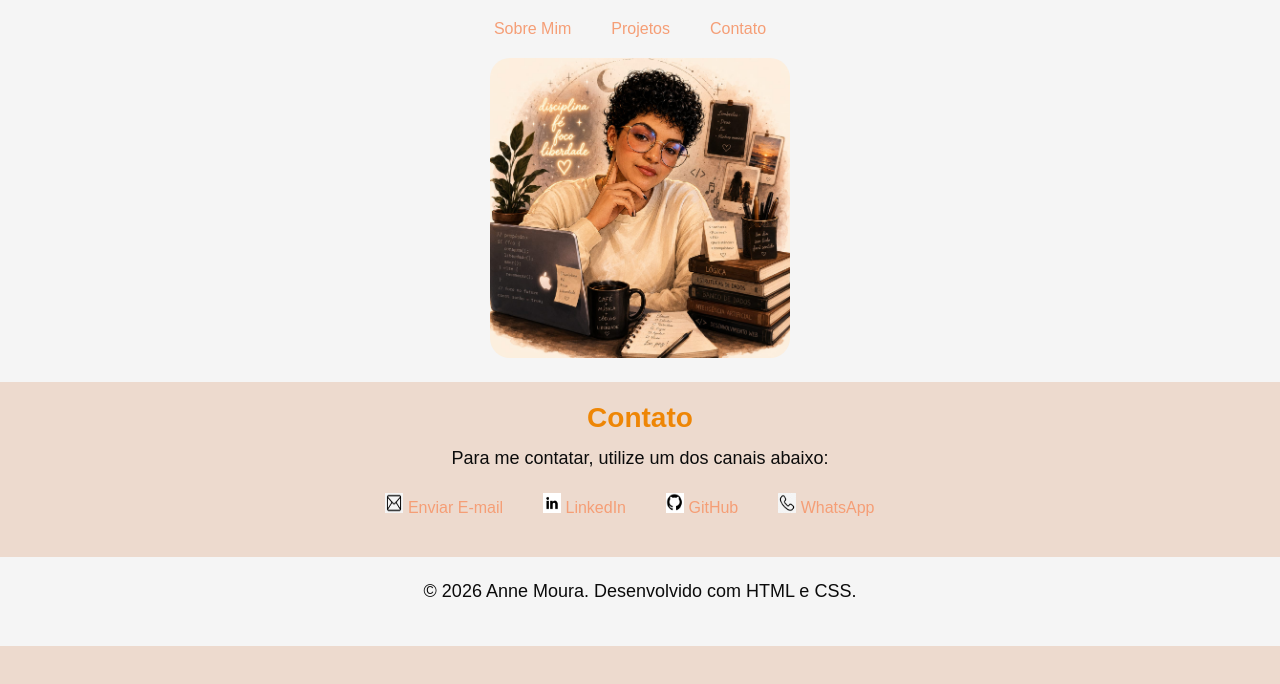
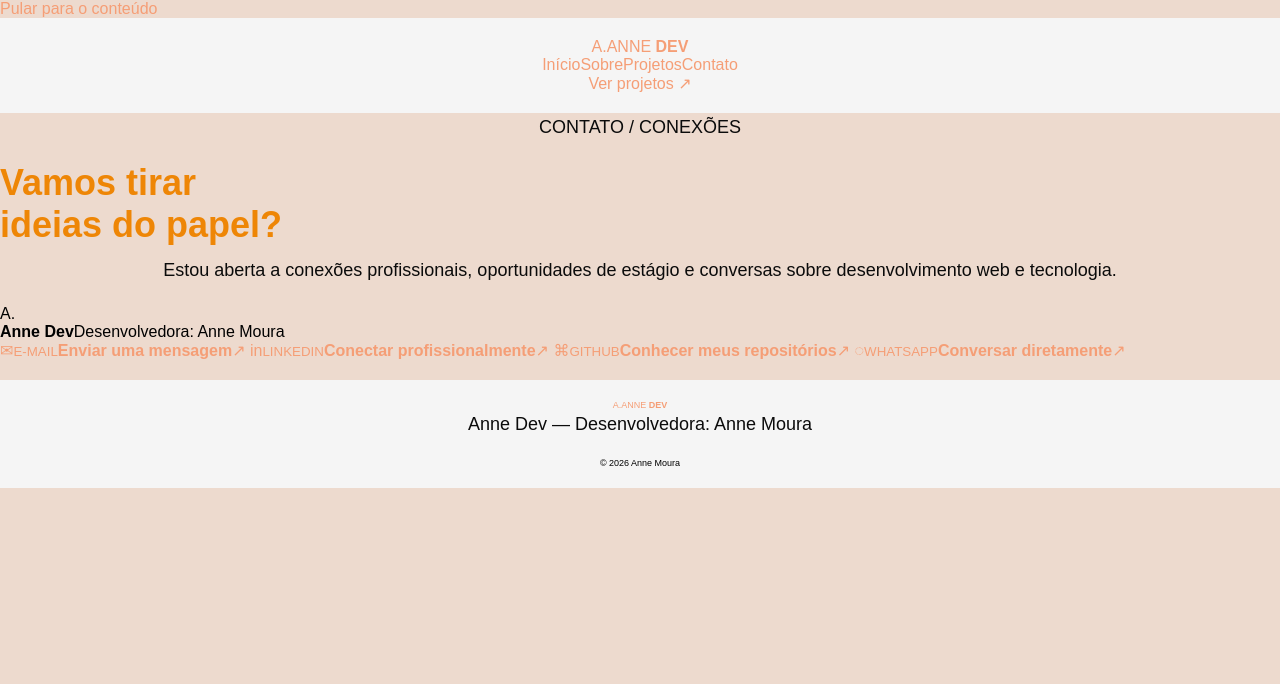
Before and after one commit to annemoura/portfolio-pessoal, a plain HTML site: page contato.html in a window 1280 px wide. Drawn offline with Linux system fonts and the light colour scheme.

Commit message:
feat: redesign Anne Dev contact page

```diff
--- a/contato.html
+++ b/contato.html
@@ -1,55 +1,34 @@
 <!DOCTYPE html>
-<html lang="pt-br">
-
+<html lang="pt-BR">
 <head>
   <meta charset="UTF-8">
   <meta name="viewport" content="width=device-width, initial-scale=1.0">
+  <meta name="theme-color" content="#171522">
+  <meta name="description" content="Entre em contato com Anne Moura, estudante de Ciência da Computação e desenvolvedora em formação.">
+  <title>Contato | Anne Dev — Anne Moura</title>
+  <link rel="preconnect" href="https://fonts.googleapis.com">
+  <link rel="preconnect" href="https://fonts.gstatic.com" crossorigin>
+  <link href="https://fonts.googleapis.com/css2?family=DM+Sans:wght@400;500;600;700&family=Space+Grotesk:wght@400;500;600;700&display=swap" rel="stylesheet">
   <link rel="stylesheet" href="style.css">
-    <title>Contato</title>
 </head>
-
 <body>
-    <header>
-        <ul class="menu">
-            <li><a href="index.html">Sobre Mim</a></li>
-            <li><a href="projetos.html">Projetos</a></li>
-            <li><a href="contato.html">Contato</a></li>
-        </ul>
-
-        <img class="foto-perfil" src="img/capa.jpeg" alt="foto de perfil">
-
-    </header>
-
-    <main>
-        <section class="contato">
-            <h2>Contato</h2>
-            <p>Para me contatar, utilize um dos canais abaixo:</p>
-
-            <div class="contato-info">
-
-
-
-
-                <li><a href="mailto:arymoura169@gmail.com"> <img src="img/email.jpg" alt="Enviar E-mail"> Enviar
-                        E-mail</a></li>
-                <li><a href="https://www.linkedin.com/in/aryane-moura-4a4567319/" target="_blank"> <img
-                            src="img/linkedin.jpg" alt="LinkedIn"> LinkedIn</a></li>
-                <li><a href="https://github.com/annemoura" target="_blank"> <img src="img/github.jpg" alt="GitHub">
-                        GitHub</a></li>
-
-                <li><a href="https://wa.me/5591986021378" target="_blank"> <img src="img/tel.jpg" alt="WhatsApp">
-                        WhatsApp</a></li>
-
-
+  <a class="skip-link" href="#conteudo">Pular para o conteúdo</a>
+  <header class="site-header"><div class="container nav-wrap">
+    <a class="brand" href="index.html"><span class="brand-mark">A<span>.</span></span><span>ANNE <strong>DEV</strong></span></a>
+    <nav class="main-nav" aria-label="Navegação principal"><a href="index.html">Início</a><a href="index.html#sobre">Sobre</a><a href="projetos.html">Projetos</a><a class="active" href="contato.html">Contato</a></nav>
+    <a class="nav-cta" href="projetos.html">Ver projetos <span aria-hidden="true">↗</span></a>
+  </div></header>
+  <main id="conteudo" class="container contact-main">
+    <section class="contact-panel">
+      <div class="contact-copy"><p class="eyebrow">CONTATO / CONEXÕES</p><h1>Vamos tirar<br><span class="gradient-text">ideias do papel?</span></h1><p>Estou aberta a conexões profissionais, oportunidades de estágio e conversas sobre desenvolvimento web e tecnologia.</p><div class="contact-signature"><span class="brand-mark">A<span>.</span></span><div><strong>Anne Dev</strong><span>Desenvolvedora: Anne Moura</span></div></div></div>
+      <div class="contact-links">
+        <a class="contact-link" href="mailto:arymoura169@gmail.com"><span class="contact-icon">✉</span><span><small>E-MAIL</small><strong>Enviar uma mensagem</strong></span><span class="contact-arrow">↗</span></a>
+        <a class="contact-link" href="https://www.linkedin.com/in/aryane-moura-4a4567319/" target="_blank" rel="noopener noreferrer"><span class="contact-icon">in</span><span><small>LINKEDIN</small><strong>Conectar profissionalmente</strong></span><span class="contact-arrow">↗</span></a>
+        <a class="contact-link" href="https://github.com/annemoura" target="_blank" rel="noopener noreferrer"><span class="contact-icon">⌘</span><span><small>GITHUB</small><strong>Conhecer meus repositórios</strong></span><span class="contact-arrow">↗</span></a>
+        <a class="contact-link" href="https://wa.me/5591986021378" target="_blank" rel="noopener noreferrer"><span class="contact-icon">◌</span><span><small>WHATSAPP</small><strong>Conversar diretamente</strong></span><span class="contact-arrow">↗</span></a>
       </div>
     </section>
   </main>
-
-    <footer>
-        <p>&copy; 2026 Anne Moura. Desenvolvido com HTML e CSS.</p>
-    </footer>
+  <footer class="site-footer"><div class="container footer-inner"><a class="brand" href="index.html"><span class="brand-mark">A<span>.</span></span><span>ANNE <strong>DEV</strong></span></a><p>Anne Dev — Desenvolvedora: Anne Moura</p><span>© 2026 Anne Moura</span></div></footer>
 </body>
-
-
-
 </html>
```
Lines whose indentation alone changed are shown as unchanged.
